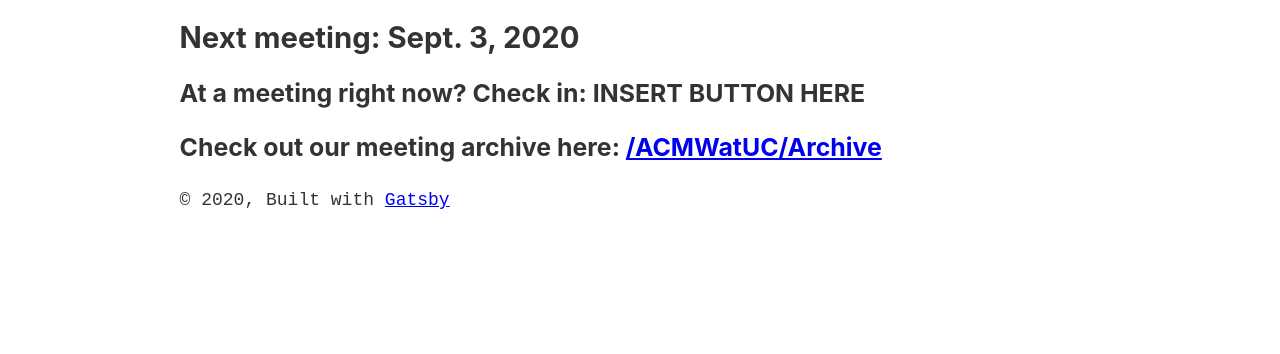
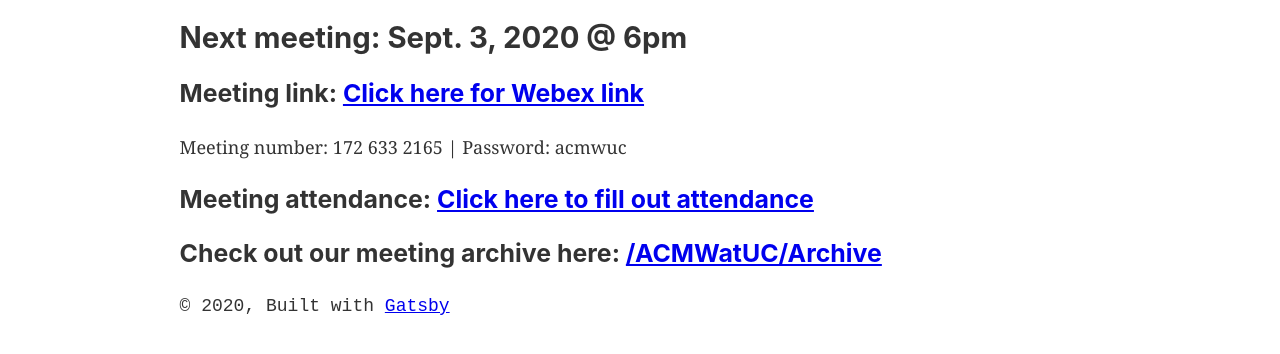
Before and after one commit to ACMWatUC/acmwuc.github.io, a Gatsby site: page /Meetings in a window 1280 px wide. Shown: the part 228-582 px from the top of the page. Built offline with nearby package versions, Linux system fonts and the light colour scheme; Gatsby itself is replaced by a stand-in of ours.

Commit message:
meeting update + contact typo fix

```diff
--- a/src/pages/About.js
+++ b/src/pages/About.js
@@ -39,7 +39,7 @@ const AboutPage = ({data}) => {
 
             <h3>Community Service Co-Chair</h3>
             <h4>Liz Tremblay</h4>
-            <p>Class: 3rd Year<br/>Major: B.S. in Computer Sciencec, Minor in Business Analytics<br/>Coops: 84.51</p>
+            <p>Class: 3rd Year<br/>Major: B.S. in Computer Science, Minor in Business Analytics<br/>Coops: 84.51</p>
 
             <h3>Community Service Co-Chair</h3>
             <h4>Mariam Bahassi</h4>
--- a/src/pages/Meetings.js
+++ b/src/pages/Meetings.js
@@ -8,9 +8,10 @@ const MeetingsPage = () => (
     <Layout>
         <SEO title="Meetings" />
         <h1>Meetings</h1>
-        <h2>Next meeting: Sept. 3, 2020</h2>
-        <h3>At a meeting right now? Check in: INSERT BUTTON HERE</h3>
-
+        <h2>Next meeting: Sept. 3, 2020 @ 6pm</h2>
+        <h3>Meeting link: <a href="https://ucinnstudents.webex.com/ucinnstudents/j.php?MTID=mb5d27726a5582eba95dba54041d31582">Click here for Webex link</a></h3>
+        <p>Meeting number: 172 633 2165 | Password: acmwuc</p>
+        <h3>Meeting attendance: <a href="https://docs.google.com/forms/d/e/1FAIpQLSdgEwDXjCa9hjGiGH1i8ToheKNYrOkEJ4hUS_diwBPs8pJmtQ/viewform">Click here to fill out attendance</a></h3>
         <h3>Check out our meeting archive here: <a href="https://github.com/ACMWatUC/Archive">/ACMWatUC/Archive</a> </h3>
     </Layout>
 )
```
